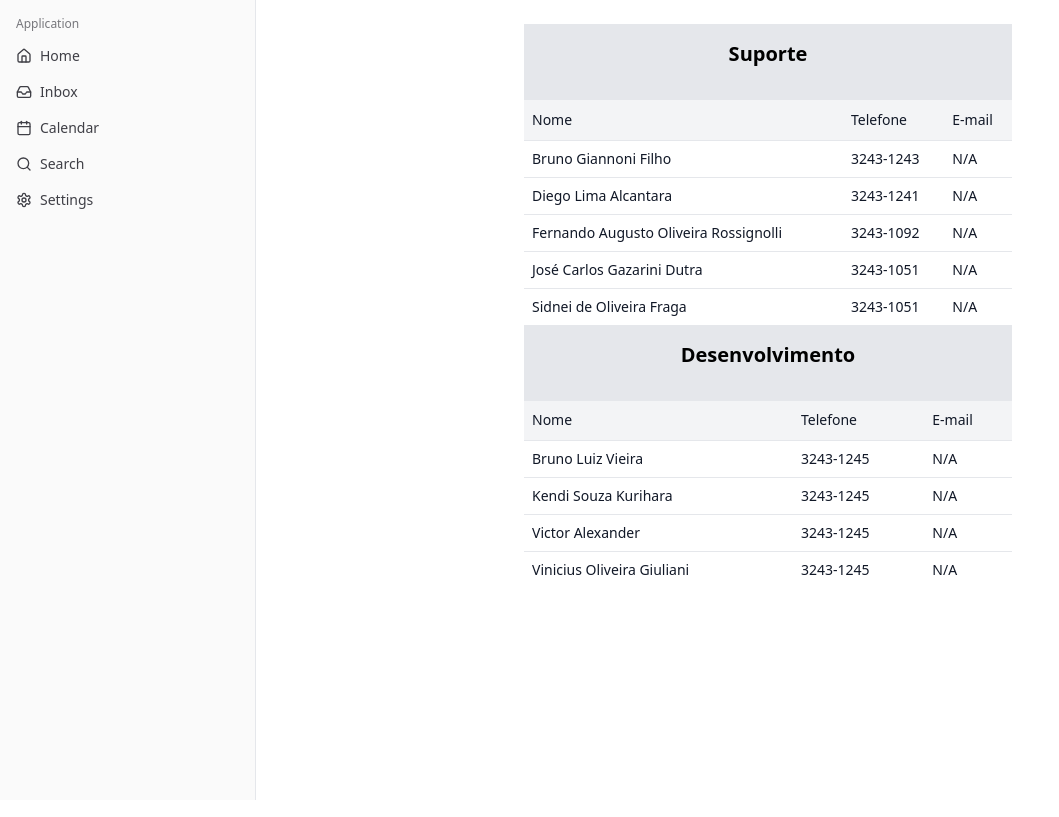
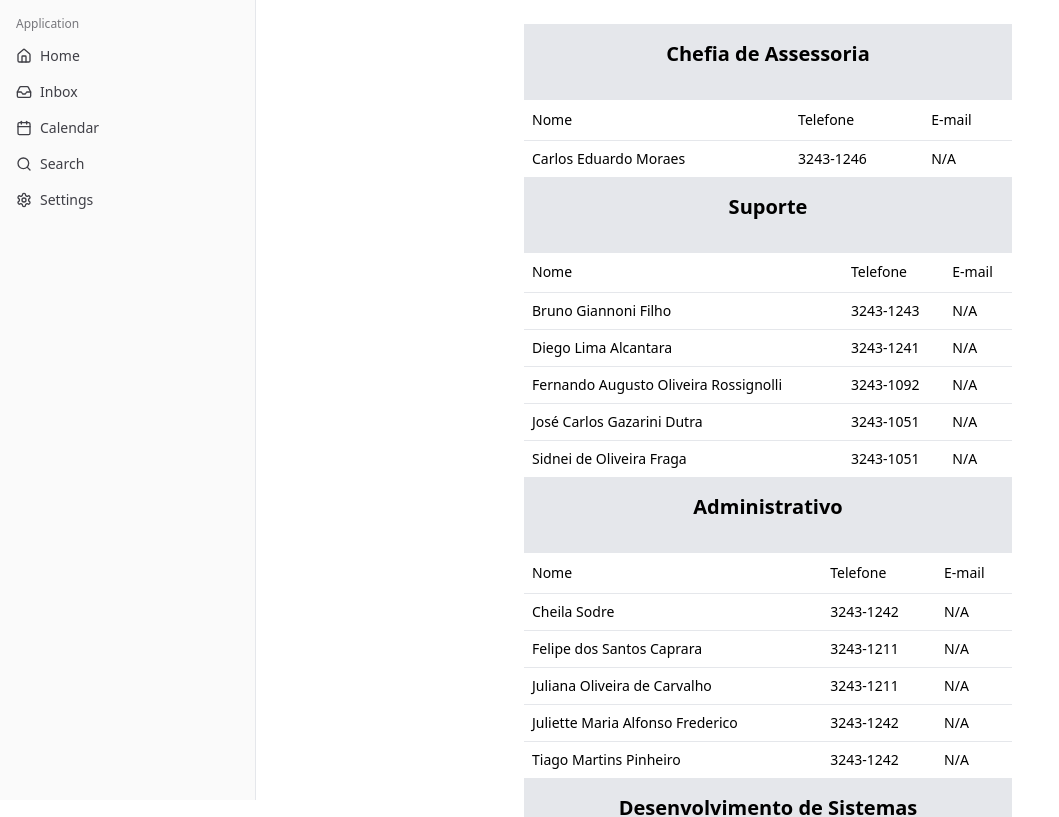
Before and after one commit to smdu-sp/intranet-tecnica, a Next.js app: page /contatos-atic in a window 1280 px wide. Shown: the top 817 px of the page, without its empty margins (0-1059 px from the left). Built offline with nearby package versions, Linux system fonts and the light colour scheme.

Commit message:
Tabela de contatos ATIC

```diff
--- a/src/app/contatos-atic/page.tsx
+++ b/src/app/contatos-atic/page.tsx
@@ -21,12 +21,32 @@ const dev: Person[] = [
     { name: "Vinicius Oliveira Giuliani", phone: "3243-1245" },
   ]
 
+  const chefe: Person[] = [
+    { name: "Carlos Eduardo Moraes", phone: "3243-1246" },
+  ]
+
+  const administrativo: Person[] = [
+    { name: "Cheila Sodre", phone: "3243-1242" },
+    { name: "Felipe dos Santos Caprara", phone: "3243-1211" },
+    { name: "Juliana Oliveira de Carvalho", phone: "3243-1211" },
+    { name: "Juliette Maria Alfonso Frederico", phone: "3243-1242" },
+    { name: "Tiago Martins Pinheiro", phone: "3243-1242" },
+  ]
+
+  const cadastro: Person[] = [
+    { name: "Orlando Cabral do Nascimento Junior", phone: "3243-1211" },
+
+  ]
+
 
 export default function Contatos() {
   return (
-    <div className="p-6">
+    <div className="p-6 gap-7">
+      <Tabela data={chefe} titulo="Chefia de Assessoria" />
       <Tabela data={suporte} titulo="Suporte" />
-      <Tabela data={dev} titulo="Desenvolvimento" />
+      <Tabela data={administrativo} titulo="Administrativo" />
+      <Tabela data={dev} titulo="Desenvolvimento de Sistemas" />
+      <Tabela data={cadastro} titulo="Cadastro de Usuários" />
     </div>
 
 
--- a/src/components/tabela.tsx
+++ b/src/components/tabela.tsx
@@ -27,18 +27,18 @@ export default function Tabela({ data, titulo }: TabelaProps) {
       </div>
       <Table className="w-full">
         <TableHeader>
-          <TableRow className="bg-gray-100">
-            <TableHead className="text-gray-900">Nome</TableHead>
-            <TableHead className="text-gray-900">Telefone</TableHead>
-            <TableHead className="text-gray-900">E-mail</TableHead>
+          <TableRow >
+            <TableHead>Nome</TableHead>
+            <TableHead>Telefone</TableHead>
+            <TableHead>E-mail</TableHead>
           </TableRow>
         </TableHeader>
         <TableBody>
           {data.map((person, index) => (
-            <TableRow key={index} className="hover:bg-gray-200">
-              <TableCell className="bg-white text-gray-900">{person.name}</TableCell>
-              <TableCell className="bg-white text-gray-900">{person.phone}</TableCell>
-              <TableCell className="bg-white text-gray-900">{person.email || "N/A"}</TableCell>
+            <TableRow key={index}>
+              <TableCell>{person.name}</TableCell>
+              <TableCell>{person.phone}</TableCell>
+              <TableCell>{person.email || "N/A"}</TableCell>
             </TableRow>
           ))}
         </TableBody>
```
